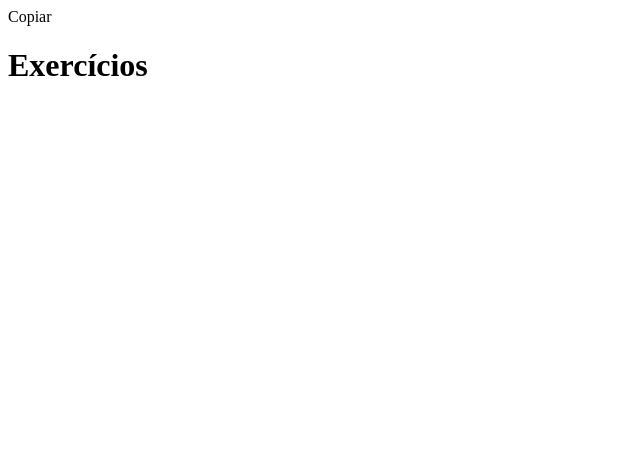
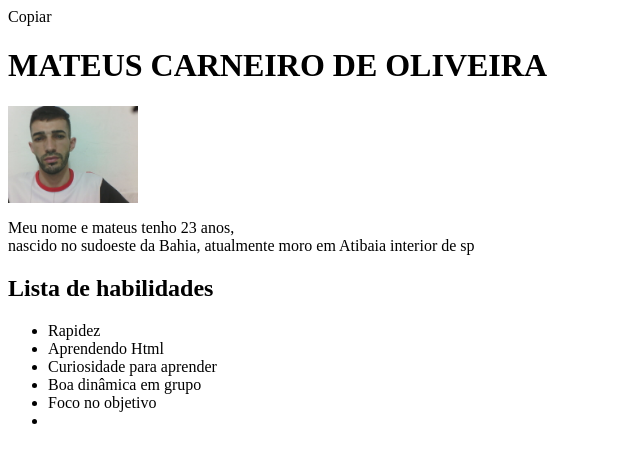
Before and after one commit to mateus23-oliveira/mateus23-oliveira.github.io, a plain HTML site: page index.html in a window 1280 px wide. Shown: the whole page, without its empty margins (0-640 px from the left). Drawn offline with Linux system fonts and the light colour scheme.

Commit message:
adicionando imagem e lista de habilidade

```diff
--- a/index.html
+++ b/index.html
@@ -3,9 +3,20 @@ Copiar
 <html lang="pt-br">
   <head>
     <meta charset="UTF-8">
-    <title>HTML</title>
-  </head>
+    <title>portifólio web</title>
+</head>
   <body>
-    <h1>Exercícios</h1>
+    <h1>MATEUS CARNEIRO DE OLIVEIRA</h1>
+    <img src="2023-01-17-210515.jpg" width="130px" alt="pessoa simpatica">
+    <p> Meu nome e mateus tenho 23 anos,<br>
+      nascido no sudoeste da Bahia, atualmente moro em Atibaia interior de sp</p>
+     <h2>Lista de habilidades</h2>
+    <ul>
+      <li>Rapidez</li>
+      <li>Aprendendo Html</li>
+      <li>Curiosidade para aprender</li>
+      <li>Boa dinâmica em grupo</li>
+      <li>Foco no objetivo<li>
+    </ul>
   </body>
 </html>
```
Also changed, not shown: 2023-01-17-210515.jpg (added).
